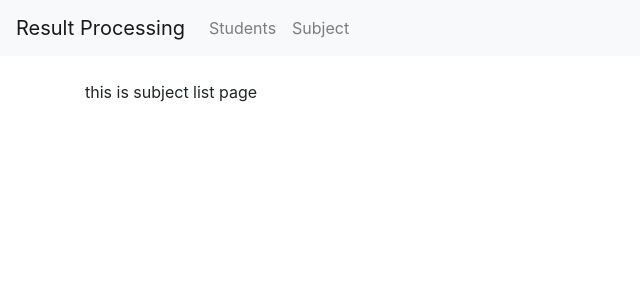
After one commit to mdmahedihassanshuvo/result_processing_system, a Django app: page /results/v1/subjects/ in a window 1280 px wide. The commit adds this page. Shown: the top 300 px of the page, without its empty margins (0-640 px from the left). Run offline with Django 5.2, Linux system fonts and the light colour scheme; some libraries are stand-ins or nearby versions.

Commit message:
subject list view added

```diff
--- a/result_processing_system/urls.py
+++ b/result_processing_system/urls.py
@@ -9,5 +9,5 @@ from django.urls import (
 
 urlpatterns = [
     path('admin/', admin.site.urls),
-    path('students/', include("results.urls"))
+    path('results/', include("results.urls"))
 ]
--- a/results/templates/base.html
+++ b/results/templates/base.html
@@ -16,7 +16,10 @@
         <div class="collapse navbar-collapse" id="navbarNav">
             <ul class="navbar-nav">
                 <li class="nav-item">
-                    <a class="nav-link" href="{% url 'students:student-list' %}">Students</a>
+                    <a class="nav-link" href="{% url 'student-list' %}">Students</a>
+                </li>
+                <li class="nav-item">
+                    <a class="nav-link" href="{% url 'subject_list' %}">Subject</a>
                 </li>
             </ul>
         </div>
--- a/results/templates/students/student_details.html
+++ b/results/templates/students/student_details.html
@@ -35,8 +35,8 @@ Student Details
                     </table>
                 </div>
                 <div class="card-footer d-flex justify-content-between align-items-center">
-                    <a href="{% url 'students:student-list' %}" class="btn btn-primary">Back to Student List</a>
-                    <a href="{% url 'students:student_update' student.id %}" class="btn btn-primary">Edit</a>
+                    <a href="{% url 'student-list' %}" class="btn btn-primary">Back to Student List</a>
+                    <a href="{% url 'student_update' student.id %}" class="btn btn-primary">Edit</a>
                 </div>
             </div>
         </div>
--- a/results/templates/students/student_list.html
+++ b/results/templates/students/student_list.html
@@ -6,7 +6,7 @@ Student-List
 
 {% block content %}
 <h2>Student List</h2>
-<a href="{% url 'students:student_create' %}" class="btn btn-primary mb-2">Add Student</a>
+<a href="{% url 'student_create' %}" class="btn btn-primary mb-2">Add Student</a>
 <table class="table table-bordered">
     <thead>
         <tr>
@@ -23,7 +23,7 @@ Student-List
             <td>{{ student.name }}</td>
             <td>{{ student.class_level }}</td>
             <td>
-                <a href="{% url 'students:student_details' student.id %}" class="btn btn-primary">Details</a>
+                <a href="{% url 'student_details' student.id %}" class="btn btn-primary">Details</a>
             </td>
         </tr>
         {% endfor %}
--- /dev/null
+++ b/results/templates/subjects/subject_list.html
@@ -0,0 +1,11 @@
+{% extends 'base.html' %}
+{% block title %}
+    Subject-List
+{% endblock %}
+
+{% block content %}
+<div>
+    this is subject list page
+</div>
+
+{% endblock %}
--- a/results/urls.py
+++ b/results/urls.py
@@ -3,20 +3,27 @@ from .views import (
     StudentCreateView,
     StudentListView,
     StudentDetailsView,
-    StudentUpdateView
+    StudentUpdateView,
+    SubjectListView
 )
-
-app_name = "students"
 
 urlpatterns = [
     # Student URLs
-    path('', StudentListView.as_view(), name='student-list'),
-    path('create/', StudentCreateView.as_view(), name='student_create'),
+    path('v1/students/', StudentListView.as_view(), name='student-list'),
     path(
-        '<int:pk>/details/', StudentDetailsView.as_view(),
+        'v1/students/create/', StudentCreateView.as_view(),
+        name='student_create'
+    ),
+    path(
+        'v1/students/<int:pk>/details/', StudentDetailsView.as_view(),
         name='student_details'
     ),
     path(
-        '<int:pk>/update/', StudentUpdateView.as_view(), name="student_update"
+        'v1/students/<int:pk>/update/', StudentUpdateView.as_view(),
+        name="student_update"
+    ),
+
+    path(
+        'v1/subjects/', SubjectListView.as_view(), name='subject_list'
     )
 ]
--- a/results/views.py
+++ b/results/views.py
@@ -18,17 +18,17 @@ from django.views.generic import (
 from .models import (
     Student,
     Subject,
-    Exam,
-    Result,
-    ResultPublish
+    # Exam,
+    # Result,
+    # ResultPublish
 )
-from .serializer import (
-    StudentSerializer,
-    SubjectSerializer,
-    ExamSerializer,
-    ResultSerializer,
-    ResultPublishSerializer
-)
+# from .serializer import (
+#     StudentSerializer,
+#     SubjectSerializer,
+#     ExamSerializer,
+#     ResultSerializer,
+#     ResultPublishSerializer,
+# )
 from results.forms.student_form import StudentForm
 
 #  Student CRUD view
@@ -47,7 +47,7 @@ class StudentCreateView(CreateView):
     model = Student
     template_name = "students/student_form.html"
     form_class = StudentForm
-    success_url = reverse_lazy("students:student-list")
+    success_url = reverse_lazy("student-list")
 
 
 class StudentDetailsView(DetailView):
@@ -65,4 +65,15 @@ class StudentUpdateView(UpdateView):
     fields = [
         "roll_number", "name", "class_level", "date_of_birth"
     ]
-    success_url = reverse_lazy("students:student-list")
+    success_url = reverse_lazy("student-list")
+
+
+# Subject CRUD View
+
+class SubjectListView(ListView):
+    model = Subject
+    template_name = "subjects/subject_list.html"
+    context_object_name = "subjects"
+
+    def get_queryset(self):
+        return Subject.objects.all()
```
Also changed, not shown: db.sqlite3, results/templates/subjects/subject_create.html (added).
